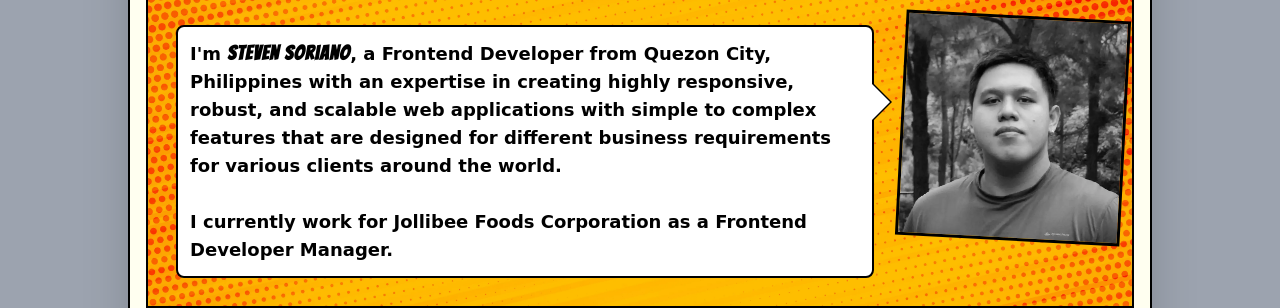
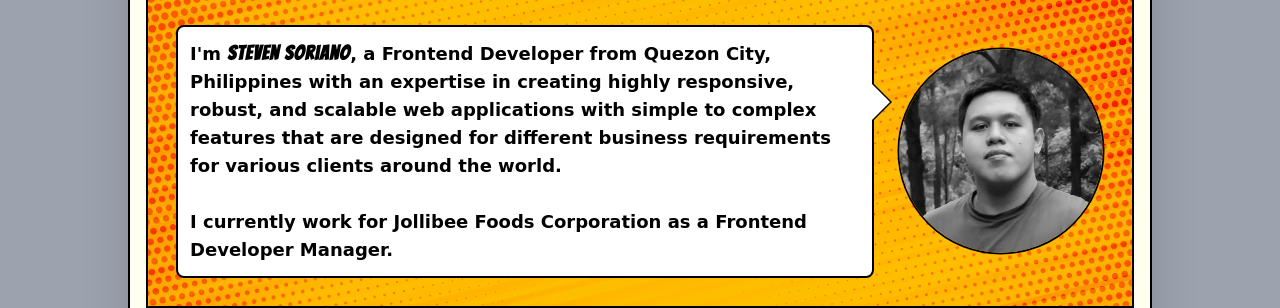
Before and after one commit to svensori/svensori.github.io, a website: page index.html in a window 1280 px wide. Shown: the part 141-449 px from the top of the page. Drawn offline with Linux system fonts and the light colour scheme; a web font is replaced by a local one.

Commit message:
make avatar image round

```diff
--- a/index.html
+++ b/index.html
@@ -78,8 +78,8 @@
                 class="avatar"
                 src="./img/me.webp"
                 alt="me"
-                width="150"
-                height="150"
+                width="auto"
+                height="auto"
               />
             </div>
           </div>
--- a/input.css
+++ b/input.css
@@ -143,8 +143,8 @@ img {
 
 img.avatar {
   margin: 0 auto;
-  transform: translateY(-24px) translateX(12px) scale(1.5) skewX(-3deg)
-    skewY(3deg);
+  transform: scale(0.9);
+  border-radius: 9999px;
 }
 
 a {
```
Also changed, not shown: css/main.css.
